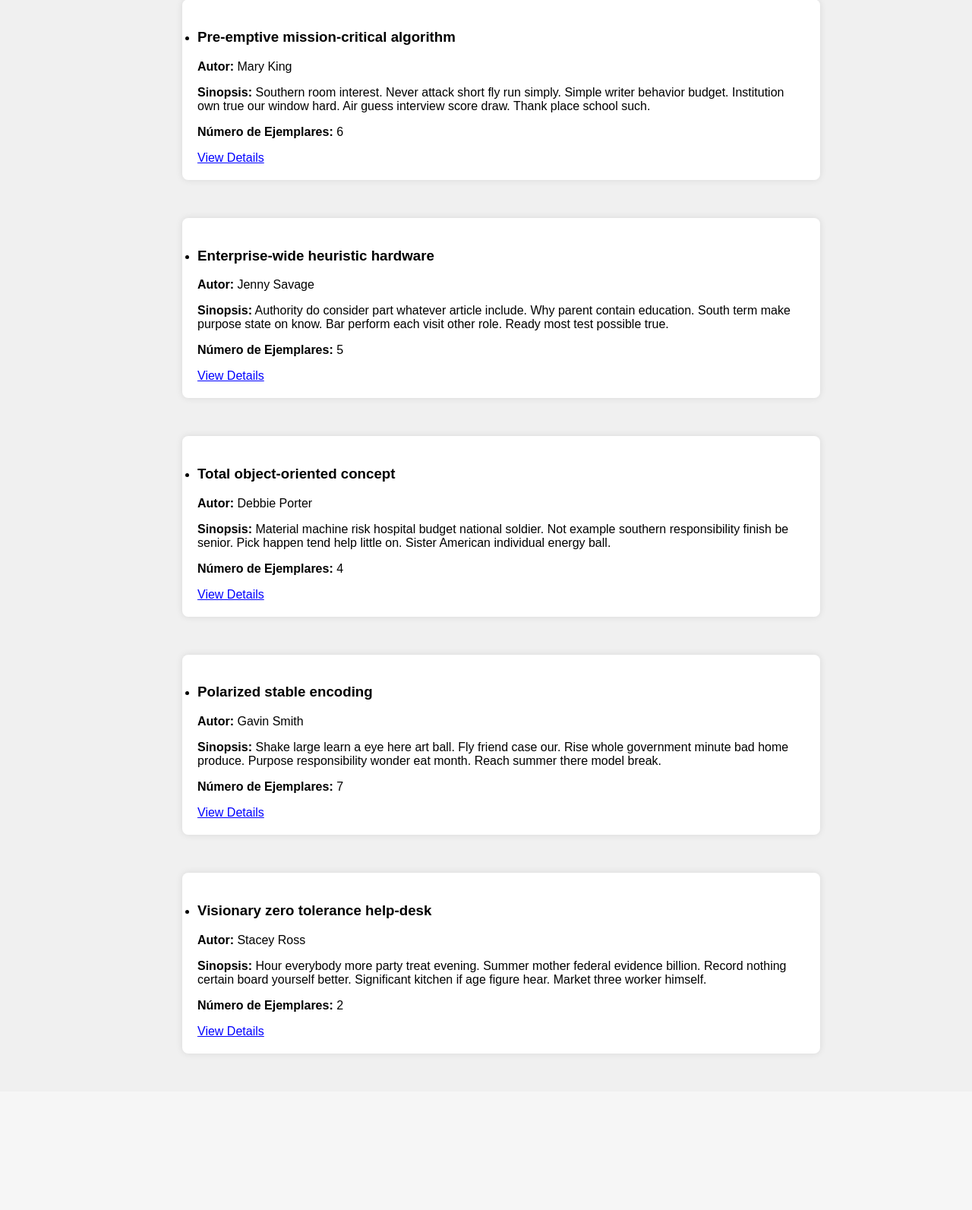
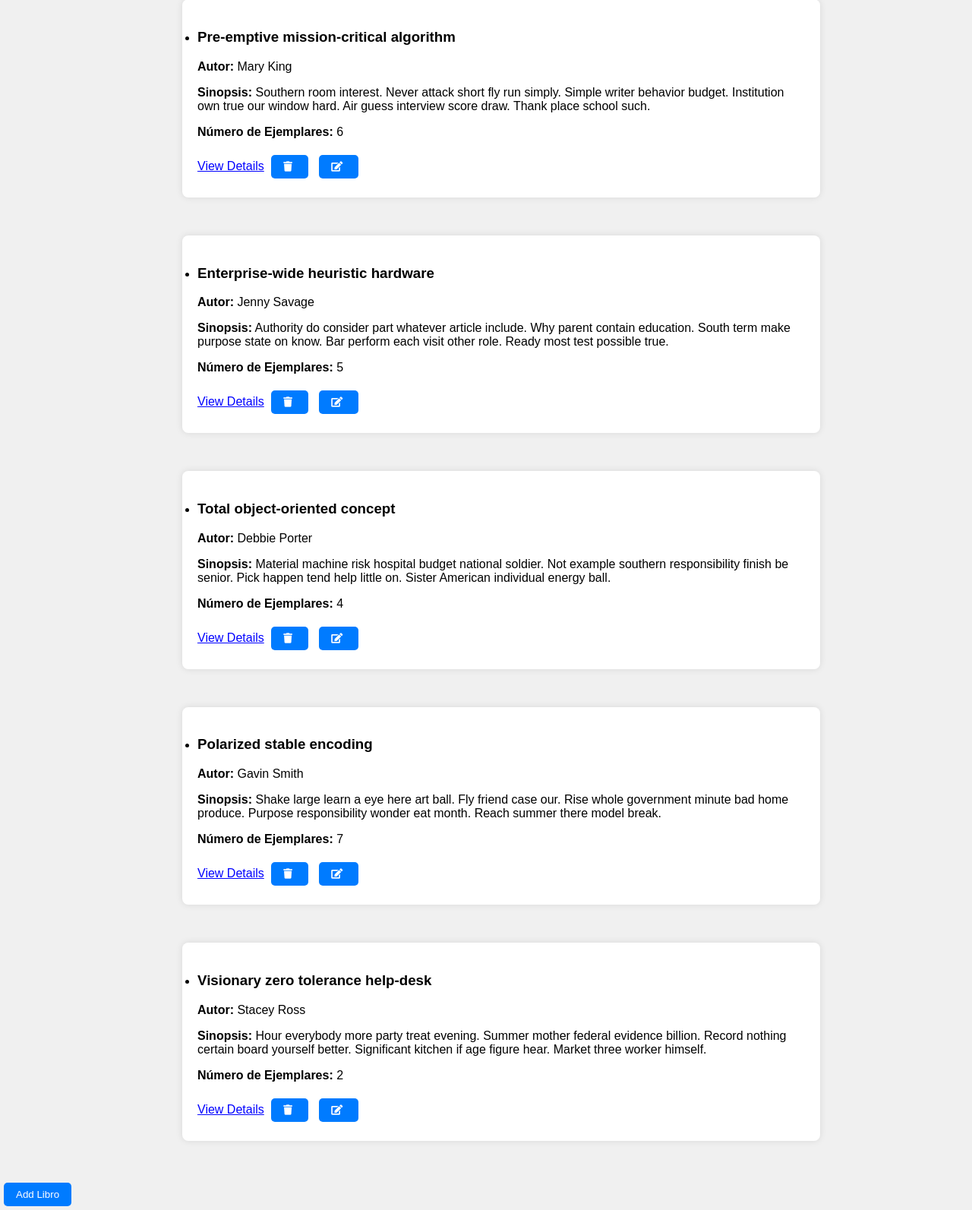
Before and after one commit to Carrask0/ASpFinal, a Django app: page /bibliotecas/1/ in a window 1280 px wide. Shown: the part 361-1954 px from the top of the page at 76% size. Before the commit the page ends 1751 px from the top, so only its background shows below. Run offline with Django 4.2, Linux system fonts and the light colour scheme; data comes from the database, SQL or seed files in the repository.

Commit message:
implementing buttons

```diff
--- a/biblioteca/static/styles.css
+++ b/biblioteca/static/styles.css
@@ -92,3 +92,30 @@
 .detail-link:hover {
     color: darkblue;
 }
+
+/* Button Styles */
+.add-button,
+.delete-button,
+.edit-button {
+    border: none;
+    background-color: #007bff;
+    color: white;
+    padding: 8px 16px;
+    margin: 5px;
+    cursor: pointer;
+    border-radius: 5px;
+}
+
+/* Icon Styles */
+.add-button i,
+.delete-button i,
+.edit-button i {
+    margin-right: 5px;
+}
+
+/* Hover Styles */
+.add-button:hover,
+.delete-button:hover,
+.edit-button:hover {
+    background-color: #0056b3;
+}
--- a/biblioteca/templates/biblioteca_detail.html
+++ b/biblioteca/templates/biblioteca_detail.html
@@ -25,8 +25,12 @@
                 <p><strong>Sinopsis:</strong> {{ libro.sinopsis }}</p>
                 <p><strong>Número de Ejemplares:</strong> {{ libro.num_ejemplares }}</p>
                 <a class="detail-link" href="{% url 'libro_detail' libro.id %}">View Details</a>
+                <button class="delete-button" onclick="deleteLibro({{libro.id}})"><i class="fas fa-trash"></i></button>
+                <button class="edit-button" onclick="editLibro({{libro.id}})"><i class="fas fa-edit"></i></button>
             </li>
         </div>
         {% endfor %}
+    </ul>
+    <button class="add-button">Add Libro</button>
 </div>
 {% endblock %}
--- a/biblioteca/views.py
+++ b/biblioteca/views.py
@@ -210,3 +210,18 @@
     """
     libro = Libro.objects.get(pk=libro_id)
     return render(request, "libro_detail.html", {"libro": libro})
+
+def deleteLibro(request, libro_id):
+    """
+    Deletes a specific book from the database.
+
+    Parameters:
+    - request: An HttpRequest object representing the request made by the user.
+    - libro_id: An integer representing the ID of the book to delete.
+
+    Returns:
+    - An HttpResponse object indicating the result of the operation.
+    """
+    libro = Libro.objects.get(pk=libro_id)
+    libro.delete()
+    return HttpResponse("Libro eliminado")
```
